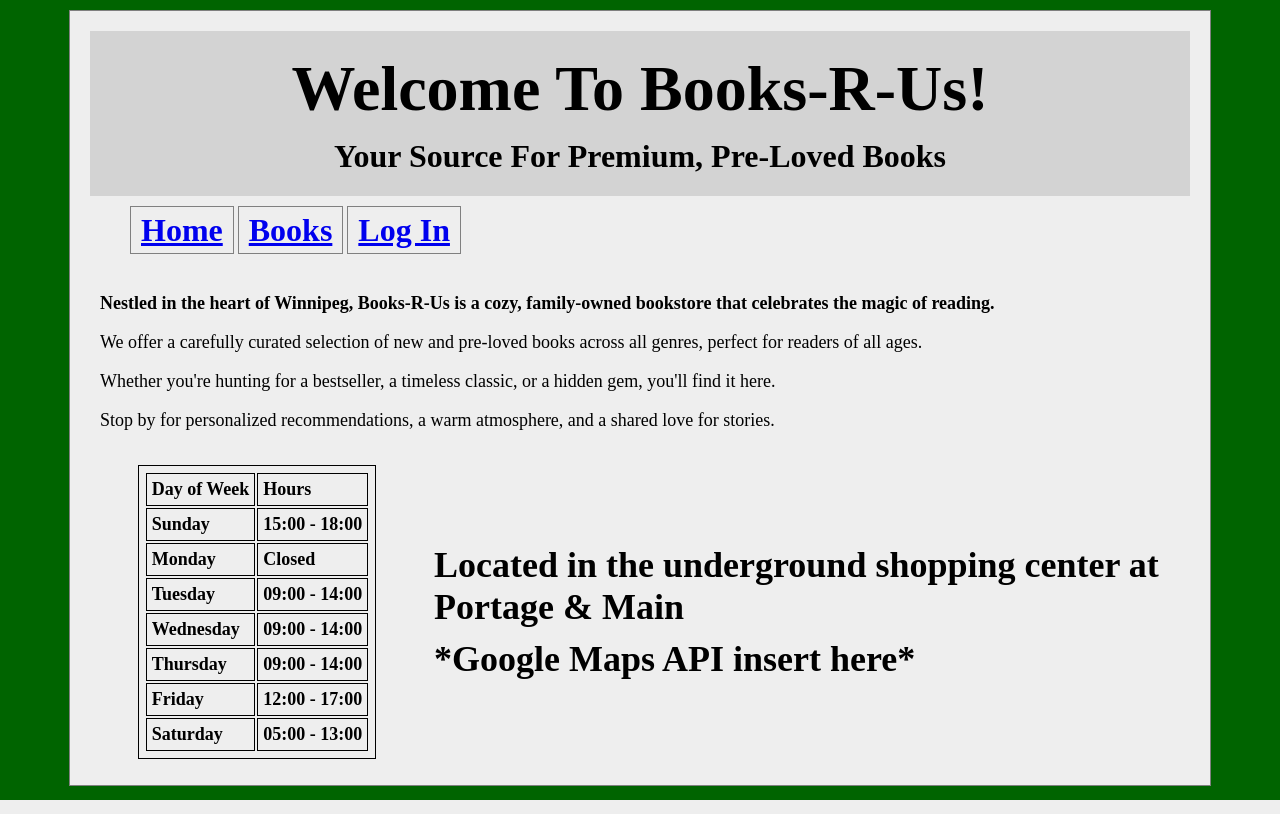
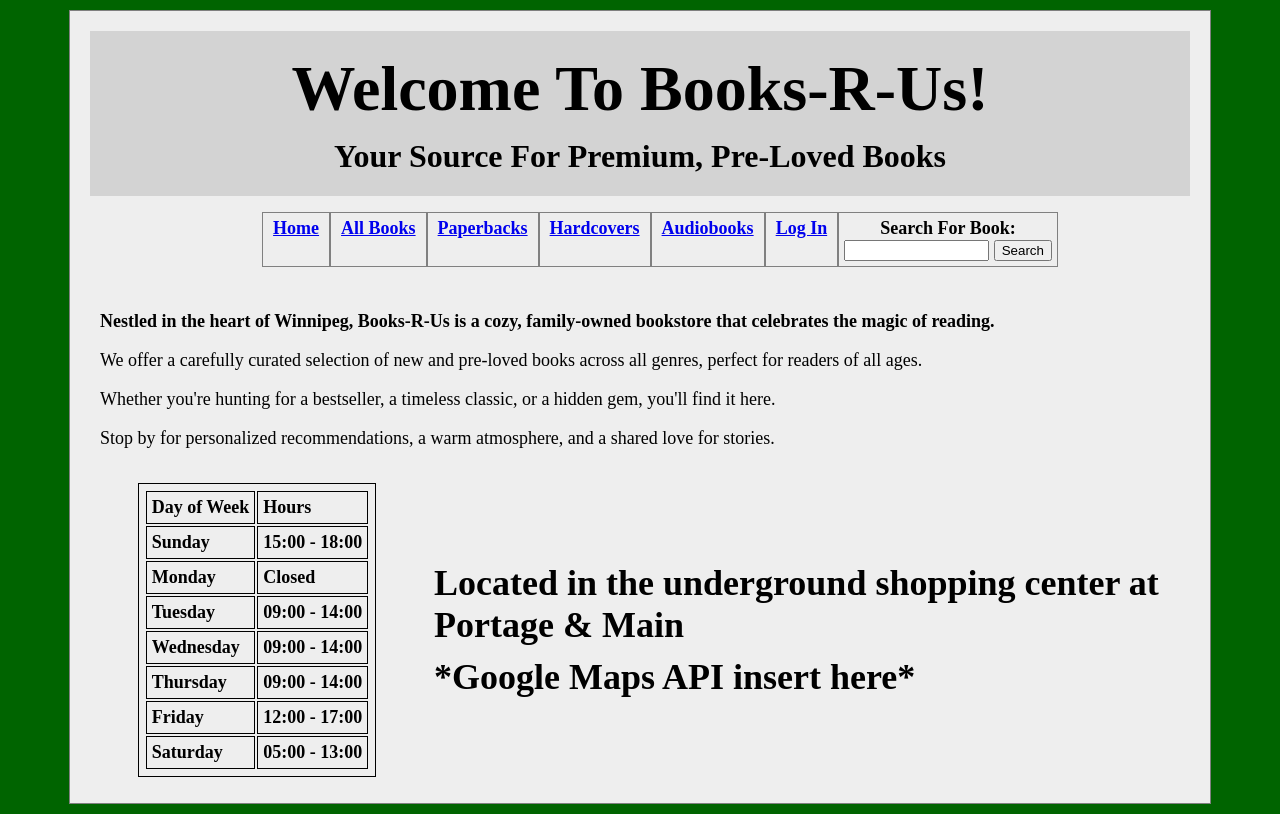
Before and after one commit to mfitkowskyrrc/project-webd2013, a PHP site: page /index.php in a window 1280 px wide. Run offline with PHP 8.4, Linux system fonts and the light colour scheme; data that the repository does not hold is empty.

Commit message:
Added Search Bar to top of page, fixed books.php to incluide edit button
Modified all non-admin pages to include a search bar that goes to a search on books.php.

Also added an edit button to the individual book pages. Fixed the delete this book button on editBook.php

```diff
--- a/admin.php
+++ b/admin.php
@@ -39,7 +39,7 @@ $books = $statement->fetchAll();
                 <li><a href="books.php">Books</a></li>
                 <li><a href="admin.php">Admin Dashboard</a></li>
                 <li><a href="createBook.php">Add Book</a></li>
-                <li><a href="createCategory.php">Add Category</a></li>
+                <li><a href="createCategory.php">Edit Categories</a></li>
             </ul>
             <body>
                 <div id="description">
--- a/createBook.php
+++ b/createBook.php
@@ -53,7 +53,7 @@ $statement->bindValue(':category', $category);
                 <li><a href="books.php">Books</a></li>
                 <li><a href="admin.php">Admin Dashboard</a></li>
                 <li><a href="createBook.php">Add Book</a></li>
-                <li><a href="createCategory.php">Add Category</a></li>
+                <li><a href="createCategory.php">Edit Categories</a></li>
             </ul>
 
             <?php if(isset($_GET['title'])): ?>
--- a/createCategory.php
+++ b/createCategory.php
@@ -47,7 +47,7 @@ if (isset($_POST['delete'])) {
                 <li><a href="books.php">Books</a></li>
                 <li><a href="admin.php">Admin Dashboard</a></li>
                 <li><a href="createBook.php">Add Book</a></li>
-                <li><a href="createCategory.php">Add Category</a></li>
+                <li><a href="createCategory.php">Edit Categories</a></li>
             </ul>
 
             <?php if(isset($_GET['name'])): ?>
--- a/index.php
+++ b/index.php
@@ -46,12 +46,23 @@ $books = $statement->fetchAll();
         </header>
         <ul id="menu">
             <li><a href="index.php" class='active'>Home</a></li>
-            <li><a href="books.php">Books</a></li>
+            <li><a href="books.php">All Books</a></li>
+            <li><a href="books.php?search=&searchtype=1">Paperbacks</a></li>
+            <li><a href="books.php?search=&searchtype=2">Hardcovers</a></li>
+            <li><a href="books.php?search=&searchtype=3">Audiobooks</a></li>
             <?php if ($_COOKIE['loggedin'] == 0 ): ?>
                 <li><a href="login.php">Log In</a></li>
             <?php elseif (($_COOKIE['admin'] == 1)): ?>
                 <li><a href="admin.php">Admin Dashboard</a></li>
             <?php endif ?>
+            <div id="searchboxtop">
+                <form action="books.php" method="get">
+                    <label for="search">Search For Book: </label>
+                    <input type="text" id="search" name="search" maxlength="255" minlength="1" size="15" value="<?php if(isset($_GET['search'])) {echo $_GET['search'];} ?>">
+                    <input type="hidden" name="searchtype" value="0">
+                    <input type="submit"  value="Search">
+                </form>
+            </div>
         </ul>
         <content>
             <div id="description">
--- a/main.css
+++ b/main.css
@@ -29,10 +29,24 @@ body {
 label {
     display: block;
 }
-
+#menu {
+    display: flex;
+    justify-content: center;
+}
+#menu div{
+    font-size: large;
+    font-weight: bold;
+    text-align: center;
+    display: flex;
+    border: 1px solid grey;
+    justify-content: right;
+}
+#menu div form{
+    padding: 5px;
+}
 #menu li {
-    display: inline;
-    font-size: xx-large;
+    display: flex;
+    font-size: large;
     font-weight: bolder;
 }
 #menu li a {
@@ -119,3 +133,8 @@ label {
     margin: auto;
     padding: 5px
 }
+#delete{
+    display: flex;
+    padding: 5px;
+    justify-content: right;
+}
```
Also changed, not shown: book.php (+22 -4 lines), books.php (+15 -4 lines), editBook.php (+16 -8 lines), login.php (+13 -2 lines).
